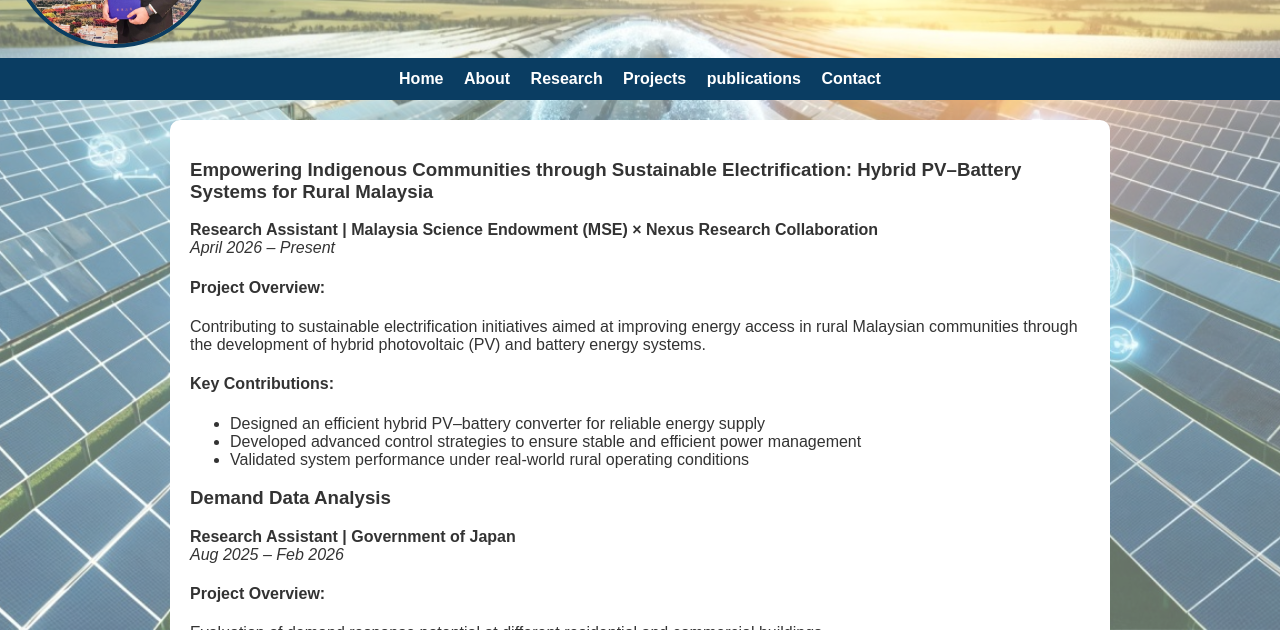
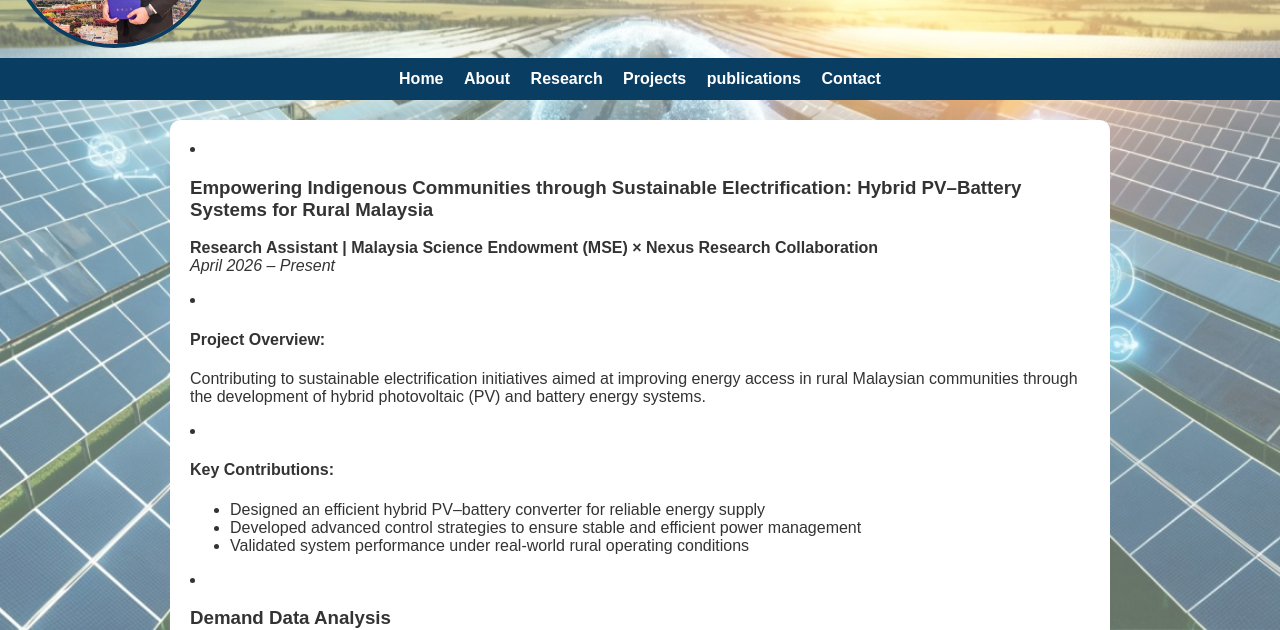
Before and after one commit to Ashiq230/GreenAI.github.io, a plain HTML site: page index.html in a window 1280 px wide. Both pictures are taken after a click on the link "Projects". Shown: the part 170-800 px from the top of the page. Drawn offline with Linux system fonts and the light colour scheme.

Commit message:
Update index.html

```diff
--- a/index.html
+++ b/index.html
@@ -216,7 +216,7 @@ class="profile">
         <li>Smart Grids</li>
         <li>Renewable Energy</li>
         <li>AI Control Systems</li>
- <p><h4>My research is centered on the following areas</h4></p>
+ <p><h4>My research is centered on the following areas</p></h4>
 
         <li>Integration of Artificial Intelligence with modern energy systems</li>
         <li>Community-driven demand-side flexibility using Price-Based Demand Response (PDR)</li>
@@ -228,39 +228,39 @@ class="profile">
 <!-- PROJECTS -->
 <section id="projects">
 
-    <h3>
+   <li> <h3>
         Empowering Indigenous Communities through Sustainable Electrification:
         Hybrid PV–Battery Systems for Rural Malaysia
-    </h3>
+    </h3></li>
 
     <p><b>Research Assistant | Malaysia Science Endowment (MSE) × Nexus Research Collaboration</b><br>
     <i>April 2026 – Present</i></p>
 
-    <h4>Project Overview:</h4>
+   <li> <h4>Project Overview:</h4></li>
     <p>
         Contributing to sustainable electrification initiatives aimed at improving energy
         access in rural Malaysian communities through the development of hybrid
         photovoltaic (PV) and battery energy systems.
     </p>
 
-    <h4>Key Contributions:</h4>
+    <li> <h4>Key Contributions:</h4></li>
     <ul>
         <li>Designed an efficient hybrid PV–battery converter for reliable energy supply</li>
         <li>Developed advanced control strategies to ensure stable and efficient power management</li>
         <li>Validated system performance under real-world rural operating conditions</li>
     </ul>
 
-    <h3>Demand Data Analysis</h3>
+    <li> <h3>Demand Data Analysis</h3></li>
 
     <p><b>Research Assistant | Government of Japan</b><br>
     <i>Aug 2025 – Feb 2026</i></p>
 
-    <h4>Project Overview:</h4>
+   <li> <h4>Project Overview:</h4></li>
     <p>
         Evaluation of demand response potential at different residential and commercial buildings.
     </p>
 
-    <h4>Key Contributions:</h4>
+    <li> <h4>Key Contributions:</h4></li>
     <ul>
         <li>Analyzed demand patterns of multiple prosumers to identify consumption trends</li>
         <li>Decomposed demand data into key components for better understanding of load behavior</li>
```
